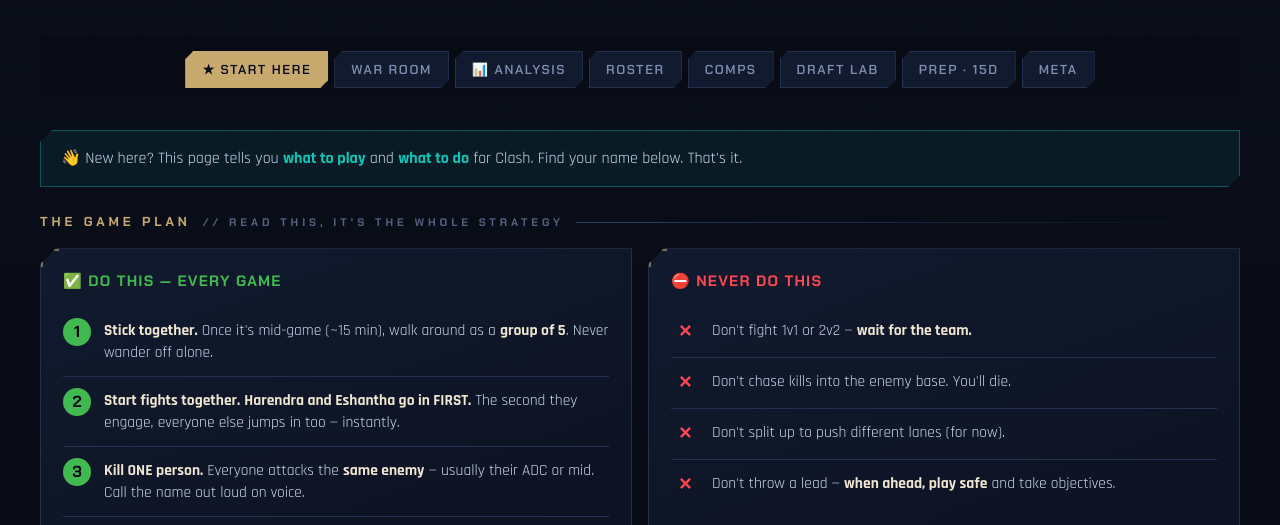
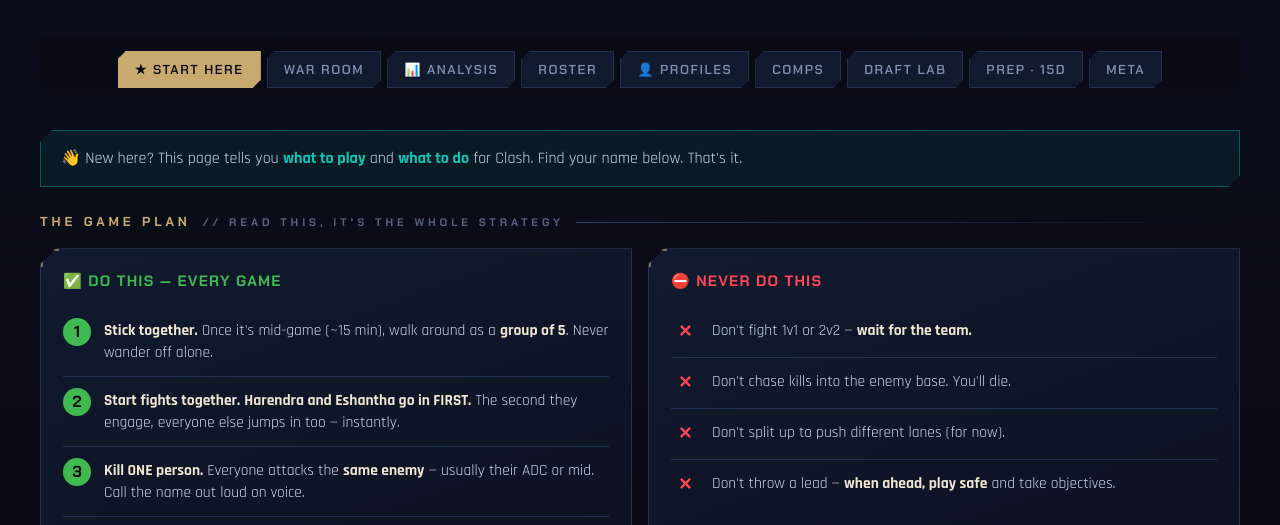
Before and after one commit to Shabir12345/League, a website: page index.html in a window 1280 px wide. Shown: the part 262-787 px from the top of the page. Drawn offline with Linux system fonts and the light colour scheme.

Commit message:
feat: add Profiles tab nav + view shell + profiles-core script

```diff
--- a/index.html
+++ b/index.html
@@ -35,6 +35,7 @@
   <button class="tab" data-v="war">War Room</button>
   <button class="tab" data-v="analysis">📊 Analysis</button>
   <button class="tab" data-v="roster">Roster</button>
+  <button class="tab" data-v="profiles">👤 Profiles</button>
   <button class="tab" data-v="comps">Comps</button>
   <button class="tab" data-v="draft">Draft Lab</button>
   <button class="tab" data-v="prep">Prep · 15d</button>
@@ -114,6 +115,9 @@
   <div class="grid g2" id="rosterGrid"></div>
 </section>
 
+<!-- PROFILES -->
+<section class="view" id="profiles"></section>
+
 <!-- COMPS -->
 <section class="view" id="comps">
   <div class="sec-title">Comp Playbook <span class="n">// 5 identities, ranked for our pools</span></div>
@@ -187,6 +191,7 @@
 <script src="data/meta.js"></script>
 <script src="data/analysis.js"></script>
 <script src="js/analysis-core.js"></script>
+<script src="js/profiles-core.js"></script>
 <script src="js/render.js"></script>
 <script src="js/app.js"></script>
 </body>
```
